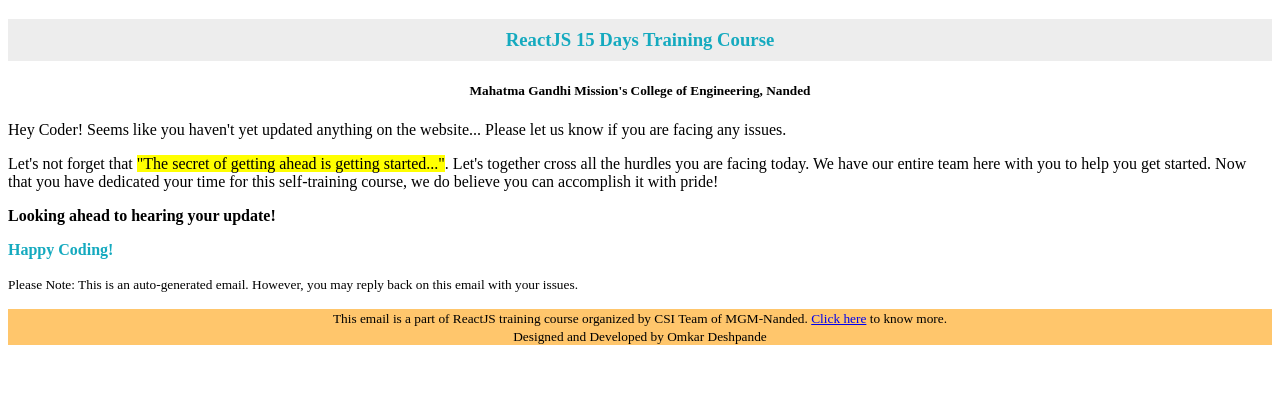
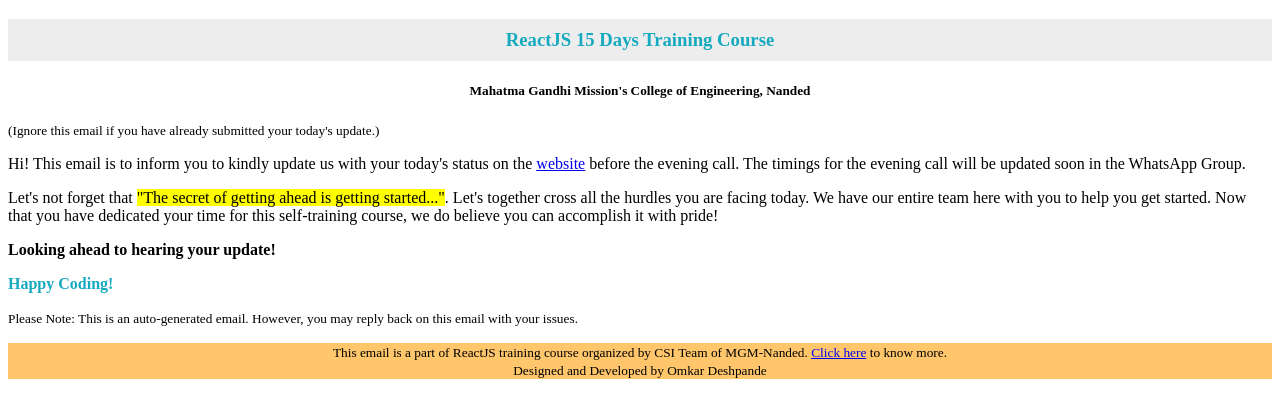
Before and after one commit to omkar98/TrainingSoftware, a Django app: page /viewEmail/ in a window 1280 px wide. Shown: the top 418 px of the page. Run offline with Django 3.2, Linux system fonts and the light colour scheme.

Commit message:
modified email templates

```diff
--- a/users/templates/users/mail_template.html
+++ b/users/templates/users/mail_template.html
@@ -6,7 +6,7 @@
   <body>
     <h3 style="text-align: center; background: #EDEDED; color: #15AABF; padding:10px">ReactJS 15 Days Training Course</h3>
     <h5 style="text-align: center;">Mahatma Gandhi Mission's College of Engineering, Nanded</h5>
-    <p> Please find here with the details of updates submitted by students in the past {{info.days}} day(s).</p>
+    <p> Please find here with the details of updates submitted by students from {{info.updates_from}} to {{info.updates_till}}.</p>
     <table style="width:100%; border-collapse: collapse;">
       <thead>
         <tr>
--- a/users/templates/users/student_update_email.html
+++ b/users/templates/users/student_update_email.html
@@ -4,11 +4,11 @@
     <meta charset="utf-8">
   </head>
   <body>
-    {{info.users}}
-    {{info.submitted}}
     <h3 style="text-align: center; background: #EDEDED; color: #15AABF; padding:10px">ReactJS 15 Days Training Course</h3>
     <h5 style="text-align: center;">Mahatma Gandhi Mission's College of Engineering, Nanded</h5>
-    <p> Hey Coder! Seems like you haven't yet updated anything on the website... Please let us know if you are facing any issues. </p>
+    <small>(Ignore this email if you have already submitted your today's update.)</small>
+    <p> Hi! This email is to inform you to kindly update us with your today's status on the <a href="http://training-software.herokuapp.com/">website</a> before the evening call.
+    The timings for the evening call will be updated soon in the WhatsApp Group.</p>
     <p> Let's not forget that <span style="background: yellow">"The secret of getting ahead is getting started..."</span>. Let's together cross all the hurdles you are facing today.
       We have our entire team here with you to help you get started. Now that you have dedicated your time for this self-training course,
       we do believe you can accomplish it with pride! </p>
--- a/users/views.py
+++ b/users/views.py
@@ -24,19 +24,11 @@ def viewemailtemplate(request):
 
 @user_passes_test(lambda u: u.is_superuser, login_url='/admin')
 def no_updates_email(request):
-    student_updates = Update.objects.filter(date_posted__gte=datetime.now()-timedelta(days=1))
     list_of_students = []
-    if not student_updates:
-        users = User.objects.all()
-        for user in users:
-            list_of_students.append(user.email)
-    else:
-        for stud in student_updates:
-            not_updated_student=User.objects.filter(~Q(email=stud.student.email))
-        for stud in not_updated_student:
-            list_of_students.append(stud.email)
+    users = User.objects.all()
+    for user in users:
+        list_of_students.append(user.email)
     info={
-        'submitted':student_updates,
         'users' : list_of_students,
         'title' : 'Not Updated Users'
     }
@@ -45,10 +37,9 @@ def no_updates_email(request):
     plain_message =strip_tags(html_message)
     from_email = settings.EMAIL_HOST_USER
     to = list_of_students
-    plain_text_1=f"Students who didnot yet submit their tasks are {list_of_students}"
-    # send_mail(subject, plain_message, from_email, to, html_message=html_message, fail_silently=False)
-    # send_mail(subject, f"List of students who didnot yet submit their updates : {list_of_students}", from_email, superusers, fail_silently=False)
-    # messages.add_message(request, messages.SUCCESS,"message sent successfully.")
+    # to=superusers
+    send_mail(subject, plain_message, from_email, to, html_message=html_message, fail_silently=False)
+    messages.add_message(request, messages.SUCCESS,"message sent successfully.")
     print(info)
     return render(request, 'users/student_update_email.html',{'info':info})
 
@@ -61,15 +52,20 @@ def updates_email(request):
     }
     if request.method == 'POST':
         form = request.POST.dict()
+        how_many_days = int(form['days'])-1
+        updates_from_date = datetime(int(datetime.now().strftime('%Y')),int(datetime.now().strftime('%m')), int(datetime.now().strftime('%d'))-how_many_days)
+        updates_from = datetime.now() - datetime(int(datetime.now().strftime('%Y')),int(datetime.now().strftime('%m')), int(datetime.now().strftime('%d'))-how_many_days, 00,00,00)
         how_many_days =  int(form['days'])
-        updates = Update.objects.filter(date_posted__gte=datetime.now()-timedelta(days=how_many_days)).order_by('-date_posted')
+        updates = Update.objects.filter(date_posted__gte=datetime.now()-updates_from).order_by('-date_posted')
         for update in updates:
             userDetails = UserDetail.objects.get(student=update.student)
             all_user_details.append([update, userDetails.student_class_cat[userDetails.student_class]])
         info={
             'title':'Email',
             'userDetails': all_user_details,
-            'days':int(form['days'])
+            'days':int(form['days']),
+            'updates_from':updates_from_date,
+            'updates_till':datetime.now()
         }
         subject = '[Student-Updates] ReactJS Training Course'
         html_message = render_to_string('users/mail_template.html', {'info': info})
@@ -78,7 +74,6 @@ def updates_email(request):
         to = superusers
         send_mail(subject, plain_message, from_email, to, html_message=html_message, fail_silently=False)
         messages.add_message(request, messages.SUCCESS,"message sent successfully.")
-        print(info)
     return render(request, 'users/update_emails.html',{'info':info})
 
 @login_required(login_url='/login')
```
